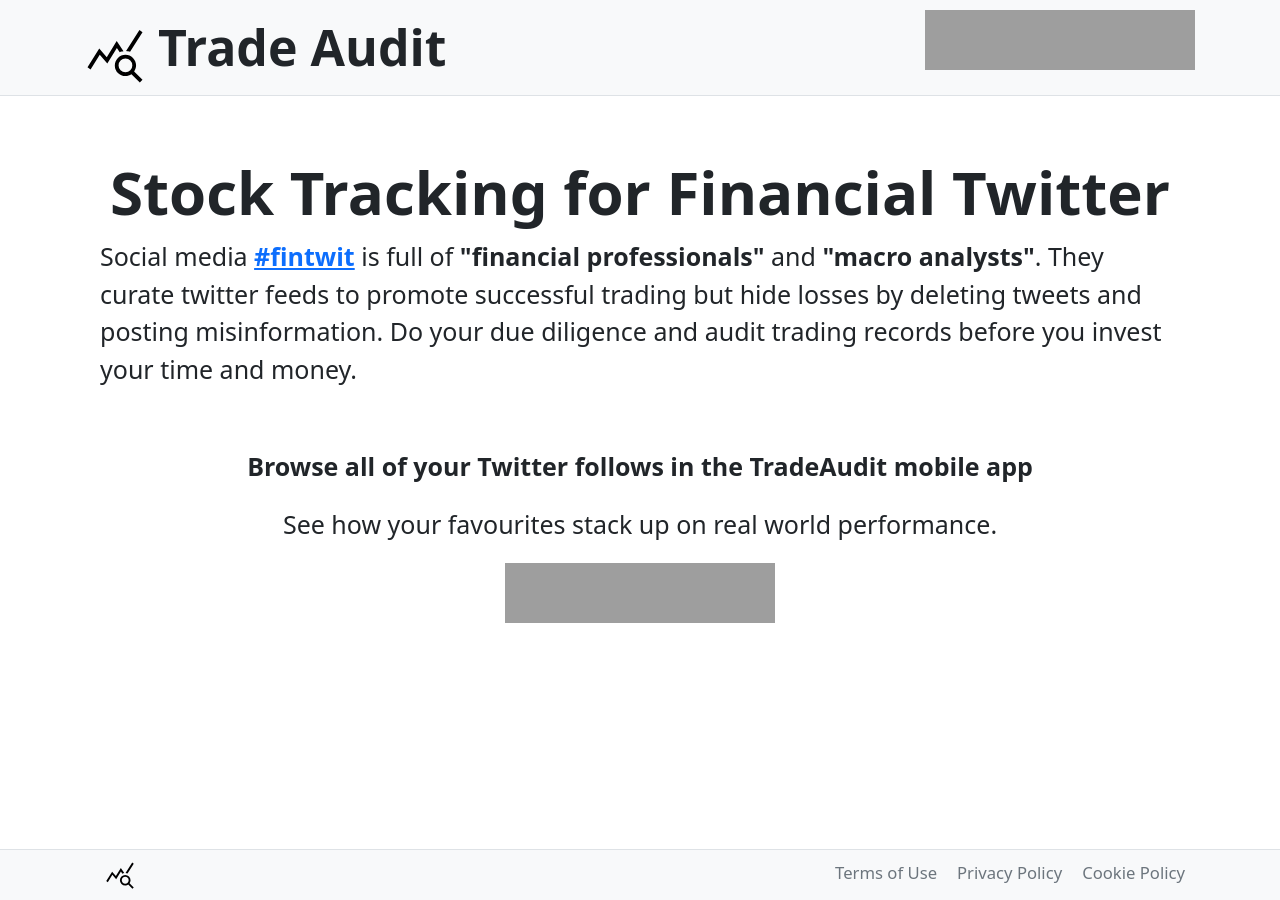
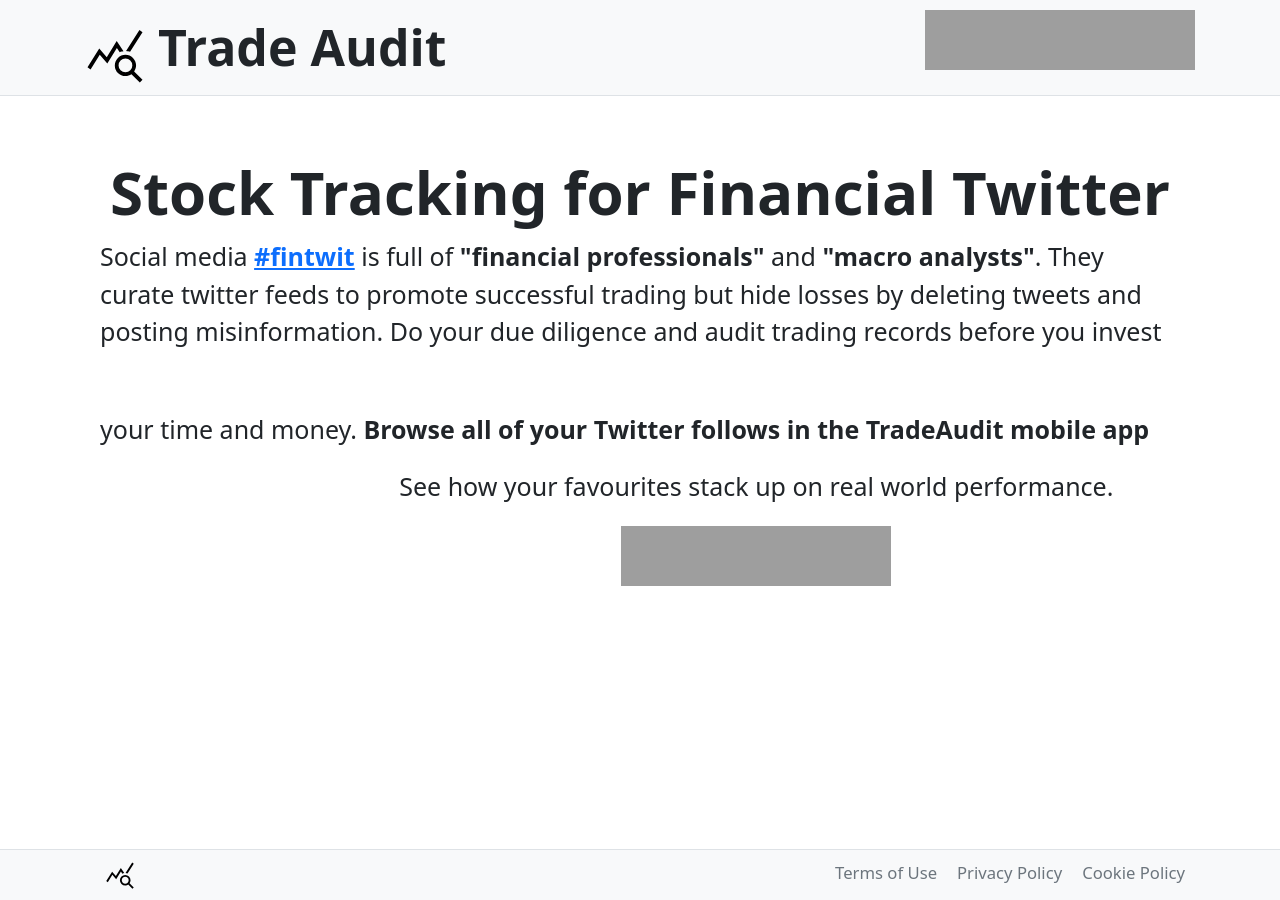
Before and after one commit to stevenrskelton/tradeaudit.app, a Jekyll site: the page built from index.html, in a window 1280 px wide. Built offline with Jekyll 4.4.1, drawn with Linux system fonts in a browser that asks for light colours; grey boxes are pictures that could not be loaded.

Commit message:
Update index.html

```diff
--- a/index.html
+++ b/index.html
@@ -270,7 +270,8 @@
 
 <stock-toolbar></stock-toolbar>
 
-<span class="lead" style="text-align:center;text-justify: inter-word;">
+<div style="flex-grow:1;display:inline-flex;align-self:stretch;">
+  <span class="lead" style="text-align:center;text-justify:inter-word;margin:auto">
       <p class="mt-5 fw-bold">
         Browse all of your Twitter follows in the TradeAudit mobile app
       </p>
@@ -281,3 +282,4 @@
         <img alt="Get it on Google Play" id="logo-img" src="https://play.google.com/intl/en_us/badges/static/images/badges/en_badge_web_generic.png" height="60px">
       </div>
   </span>
+</div>
```
Lines whose indentation alone changed are shown as unchanged.
